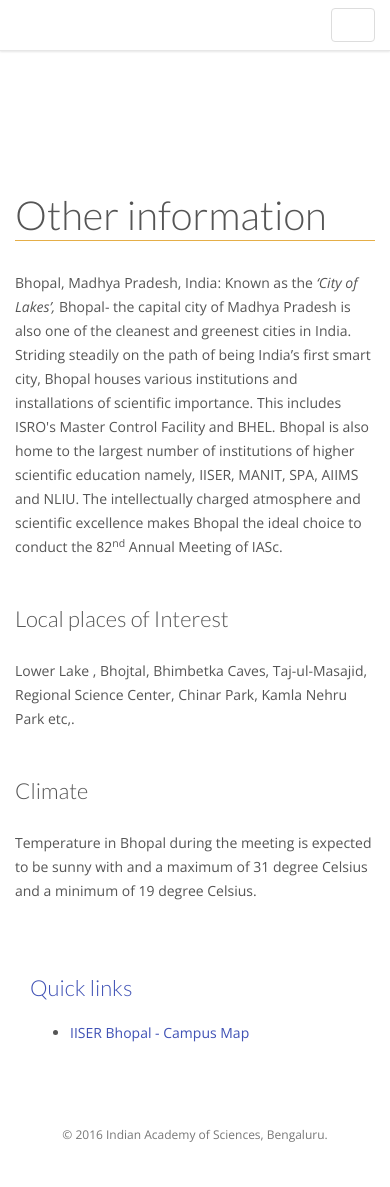
After one commit to SrirangaDigital/ias-conf, a PHP site: the page made by application/views/flat/5-Information/Other.php in a window 390 px wide. The commit adds this page. Run offline with PHP 8.4, Linux system fonts and the light colour scheme; the template is opened without the code that fills it, so the values that code supplies are empty; some libraries are stand-ins or nearby versions.

Commit message:
other info added

```diff
--- a/application/views/flat/1-Home/index.php
+++ b/application/views/flat/1-Home/index.php
@@ -237,7 +237,7 @@
             <a href="<?=BASE_URL?>Information/Transport" class="info-icon"><i class="fa fa-bus"></i><br />Transport</a><br />
             <a href="<?=BASE_URL?>Information/Contact" class="info-icon"><i class="fa fa-phone"></i><br />Contact</a>
             <a href="" class="info-icon"><i class="fa fa-download"></i><br />Downloads</a>
-            <a href="" class="info-icon"><i class="fa fa-ellipsis-h"></i><br />Other information</a>
+            <a href="<?=BASE_URL?>Information/Other" class="info-icon"><i class="fa fa-ellipsis-h"></i><br />Other information</a>
         </div>
     </div>
 </div>
--- /dev/null
+++ b/application/views/flat/5-Information/Other.php
@@ -0,0 +1,29 @@
+<div class="container">
+    <div class="row">
+        <!-- Column 1 -->
+        <div class="col-md-12 text-center">
+            <p>&nbsp;</p>
+        </div>
+    </div>
+</div>
+<div id="grid" class="container gap-above">
+    <div class="row">
+        <div class="col-md-9 main">
+            <h1>Other information</h1>
+
+            <p>Bhopal, Madhya Pradesh, India:  Known as the <em>‘City of Lakes’,</em> Bhopal- the capital city of Madhya Pradesh is also one of the cleanest and greenest cities in India. Striding steadily on the path of being India’s first smart city, Bhopal houses various institutions and installations of scientific importance. This includes ISRO's Master Control Facility and BHEL. Bhopal is also home to the largest number of institutions of higher scientific education namely,    IISER, MANIT, SPA, AIIMS and NLIU. The intellectually charged atmosphere and scientific excellence makes Bhopal the ideal choice to conduct the 82<sup>nd</sup> Annual Meeting of IASc.</p>
+
+            <h2>Local places of Interest</h2>
+            <p>Lower Lake , Bhojtal, Bhimbetka Caves, Taj-ul-Masajid, Regional Science Center, Chinar Park, Kamla Nehru Park etc,.</p>
+
+            <h2>Climate</h2>
+            <p>Temperature in Bhopal during the meeting is expected to be sunny with and a maximum of 31 degree Celsius and a minimum of 19 degree Celsius.</p>
+        </div>
+        <div class="col-md-3 sidebar">
+            <h1>Quick links</h1>
+            <ul>
+                <li><a href="">IISER Bhopal - Campus Map</a></li>
+            </ul>
+        </div>
+    </div>
+</div>
```
